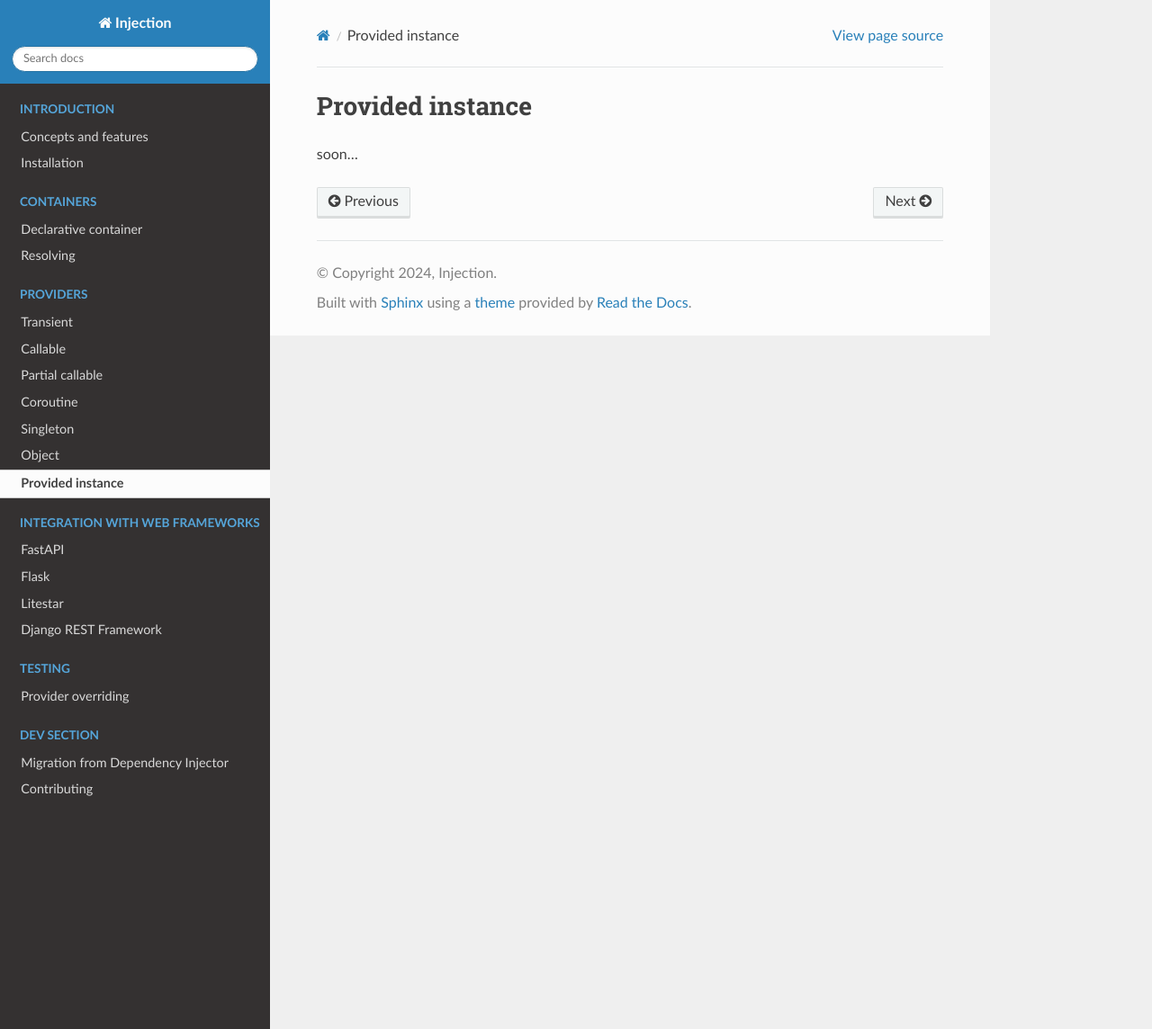
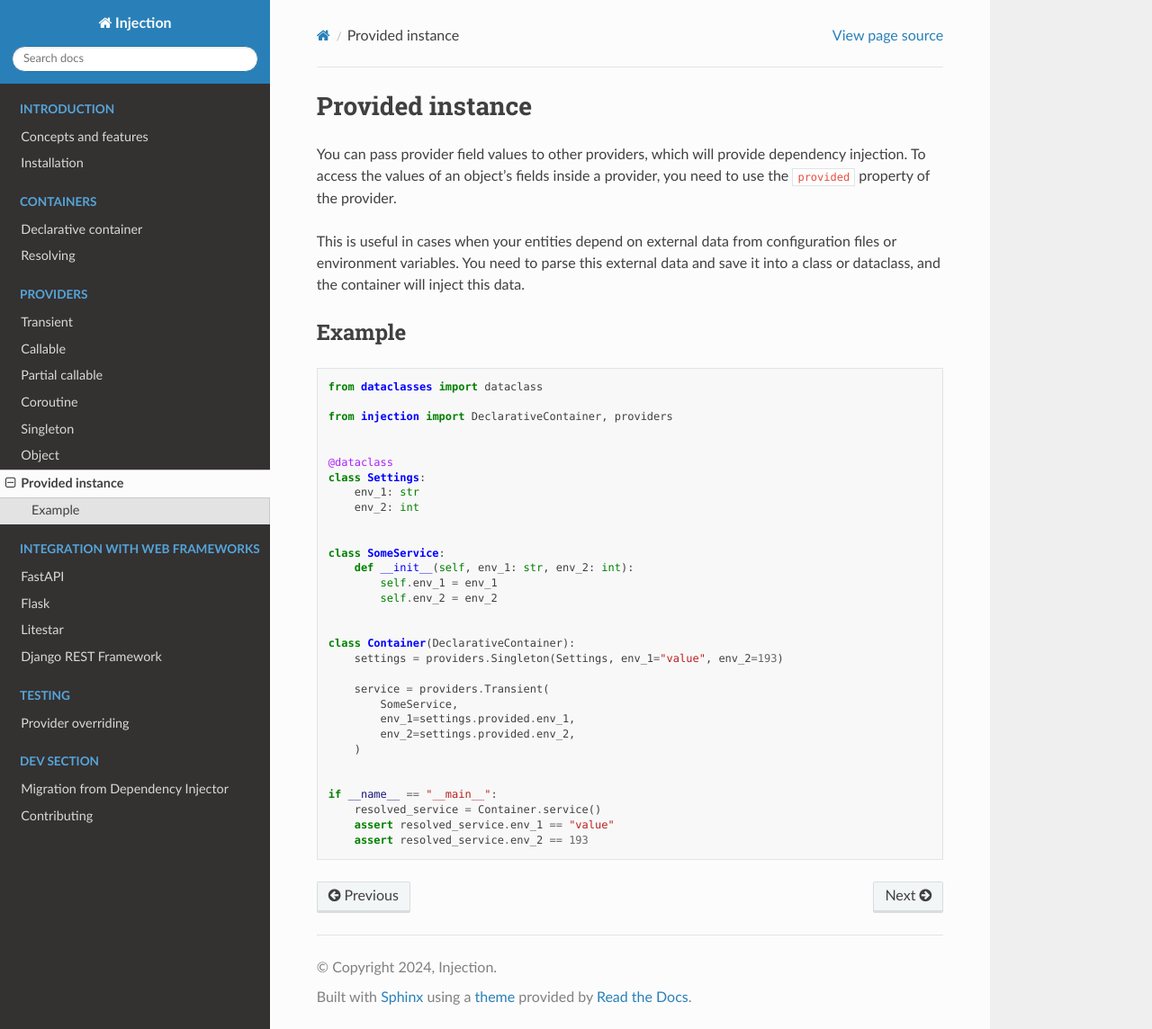
Before and after one commit to nightblure/injection, a Sphinx documentation site: the page built from docs/providers/provided_instance.md, in a window 1280 px wide and 1144 px high. Shown: the whole window at 90% size. Built offline with Sphinx 7.4.7 and the Read the Docs theme 2.0.0, drawn with Linux system fonts in a browser that asks for light colours.

Commit message:
Extend singleton and provided instance docs

````diff
--- a/docs/providers/provided_instance.md
+++ b/docs/providers/provided_instance.md
@@ -1,3 +1,46 @@
 # Provided instance
 
-soon...
+You can pass provider field values to other providers,
+which will provide dependency injection.
+To access the values of an object's fields inside a provider,
+you need to use the `provided` property of the provider.
+
+This is useful in cases when your entities depend on external data
+from configuration files or environment variables.
+You need to parse this external data and save it into a class or dataclass,
+and the container will inject this data.
+
+### Example
+```python3
+from dataclasses import dataclass
+
+from injection import DeclarativeContainer, providers
+
+
+@dataclass
+class Settings:
+    env_1: str
+    env_2: int
+
+
+class SomeService:
+    def __init__(self, env_1: str, env_2: int):
+        self.env_1 = env_1
+        self.env_2 = env_2
+
+
+class Container(DeclarativeContainer):
+    settings = providers.Singleton(Settings, env_1="value", env_2=193)
+
+    service = providers.Transient(
+        SomeService,
+        env_1=settings.provided.env_1,
+        env_2=settings.provided.env_2,
+    )
+
+
+if __name__ == "__main__":
+    resolved_service = Container.service()
+    assert resolved_service.env_1 == "value"
+    assert resolved_service.env_2 == 193
+```
````
Also changed, not shown: docs/providers/singleton.md (+27 -1 lines).
